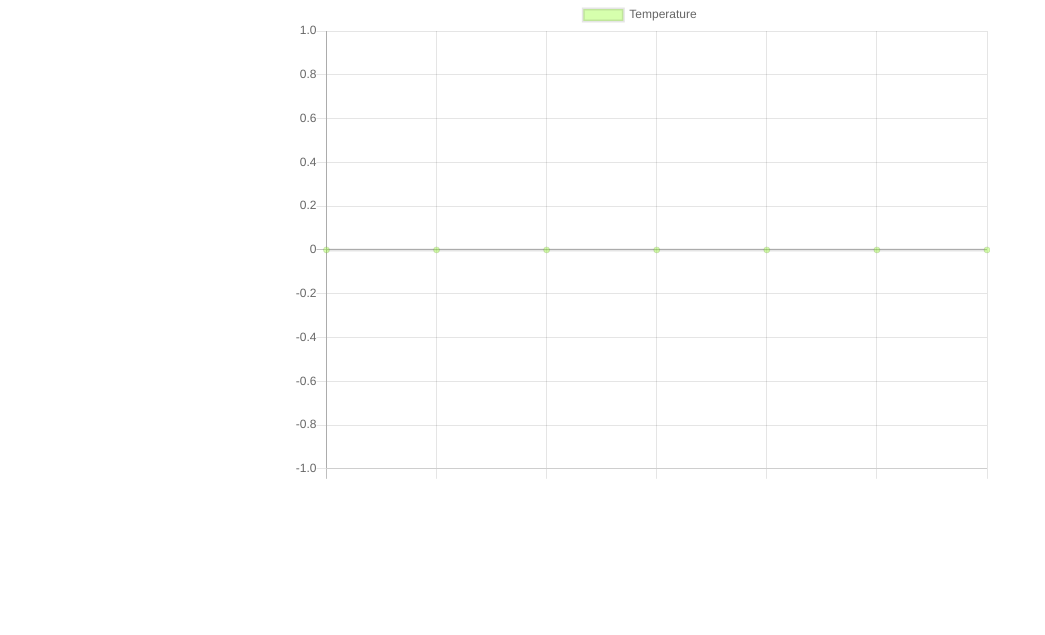
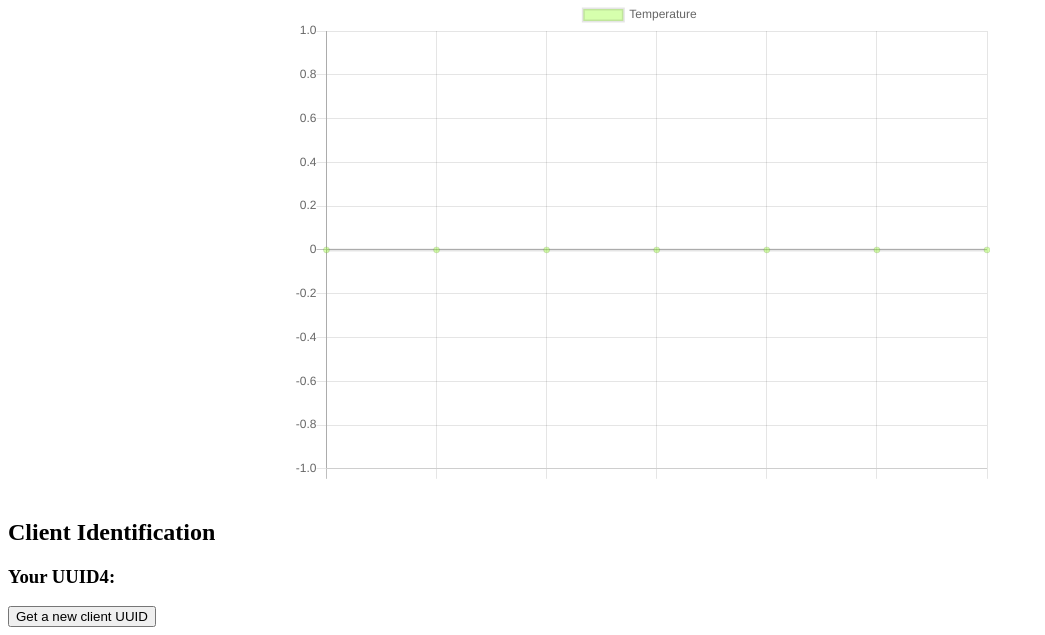
Before and after one commit to ekokind/CPSC4240---Weather-Database, a PHP site: page / in a window 1280 px wide. Shown: the part 187-822 px from the top of the page, without its empty margins (0-1045 px from the left). Before the commit the page ends 666 px from the top, so only its background shows below. Run offline with PHP 8.4, Linux system fonts and the light colour scheme; data that the repository does not hold is empty; some libraries are stand-ins or nearby versions.

Commit message:
Added UUID generator to webpage

```diff
--- a/index.php
+++ b/index.php
@@ -15,6 +15,44 @@
 </style>
 
 <html>
+	<script>
+//// UUID Generator from GitHub User Kaizhu256
+//// https://gist.github.com/kaizhu256/4482069
+function uuid () {
+  'use strict';
+
+  var exports = {};
+
+  exports.uuid4 = function () {
+    //// return uuid of form xxxxxxxx-xxxx-4xxx-yxxx-xxxxxxxxxxxx
+    var uuid = '', ii;
+    for (ii = 0; ii < 32; ii += 1) {
+      switch (ii) {
+      case 8:
+      case 20:
+        uuid += '-';
+        uuid += (Math.random() * 16 | 0).toString(16);
+        break;
+      case 12:
+        uuid += '-';
+        uuid += '4';
+        break;
+      case 16:
+        uuid += '-';
+        uuid += (Math.random() * 4 | 8).toString(16);
+        break;
+      default:
+        uuid += (Math.random() * 16 | 0).toString(16);
+      }
+    }
+    return uuid;
+  };
+
+  //// output
+  document.getElementById('uuidResult').innerText = "Your UUID4: " + exports.uuid4();
+};
+</script>
+
 	<body>
 	<h1 align="center">Clemson Weather</h1>
 	<?php
@@ -97,8 +135,9 @@
 			  }
 			});
 	</script>
-
-
+<h2>Client Identification</h2>
+<h3 id="uuidResult">Your UUID4: </h3>
+<button id="uuidGenerator" type="button" onclick="uuid()">Get a new client UUID</button>
 
 	</body>
 
```
